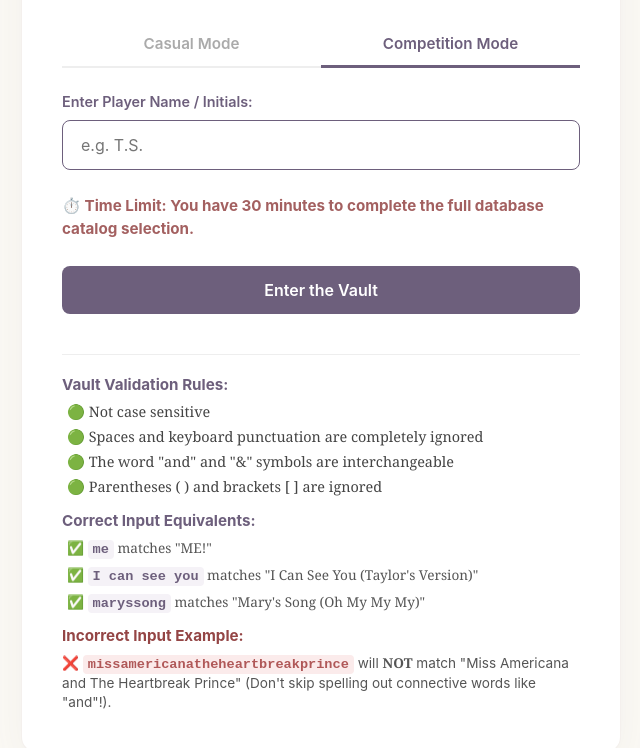
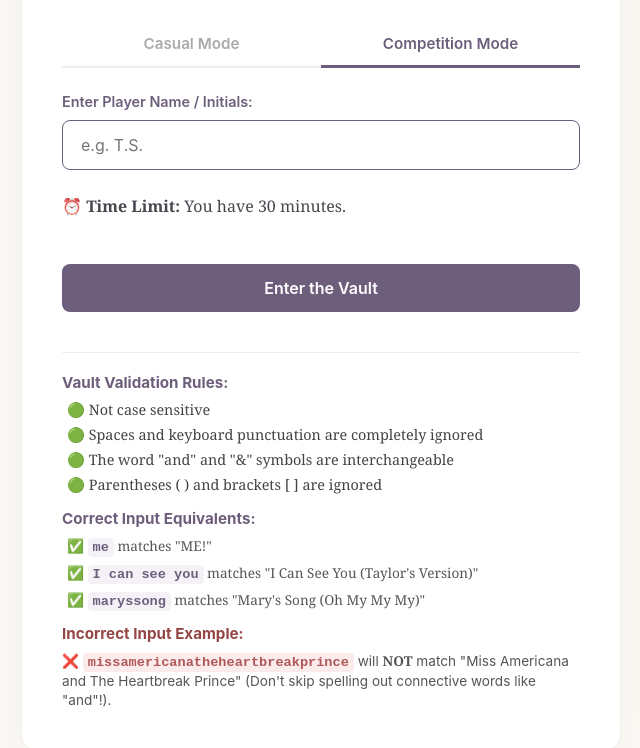
Before and after one commit to kisashen/lyric-blitz, a plain HTML site: page index.html in a window 1280 px wide. Both pictures are taken after a click on the element "Competition Mode". Shown: the part 140-888 px from the top of the page, without its empty margins (319-959 px from the left). Drawn offline with Linux system fonts and the light colour scheme.

Commit message:
modify 30 minute text

```diff
--- a/index.html
+++ b/index.html
@@ -372,9 +372,8 @@
                 <input type="text" id="player-name" placeholder="e.g. T.S." maxlength="15" autocomplete="off">
             </div>
             <div class="form-group" style="opacity: 0.85;">
-                <p style="font-family:-apple-system, sans-serif; font-size:0.95rem; font-weight: bold; color:var(--error-color); line-height:1.5;">
-                    ⏱️ Time Limit: You have 30 minutes to complete the full database catalog selection.
-                </p>
+                &#x23F0; <strong>Time Limit:</strong> You have 30 minutes.<br><br>
+
             </div>
         </div>
 
```
